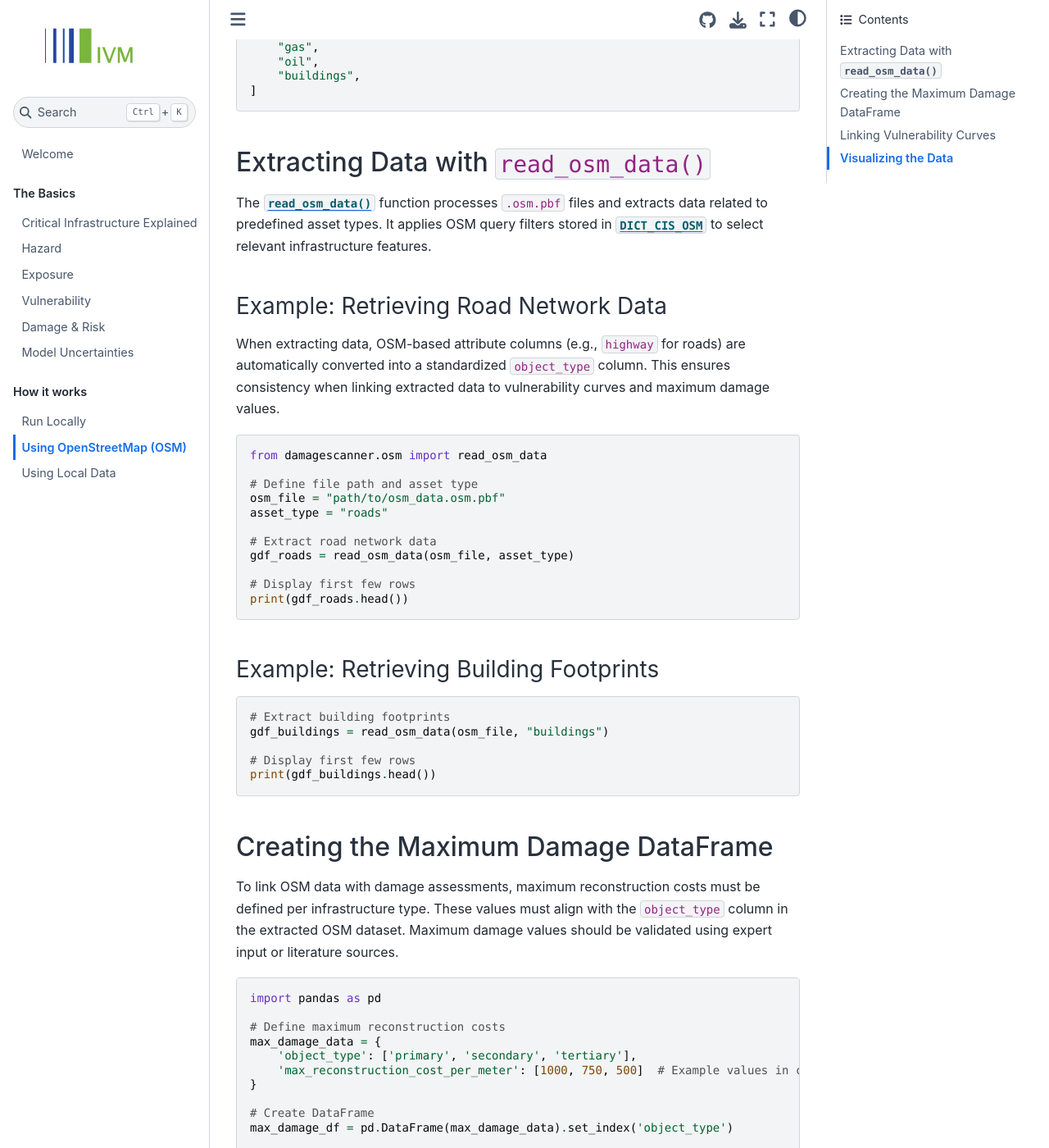
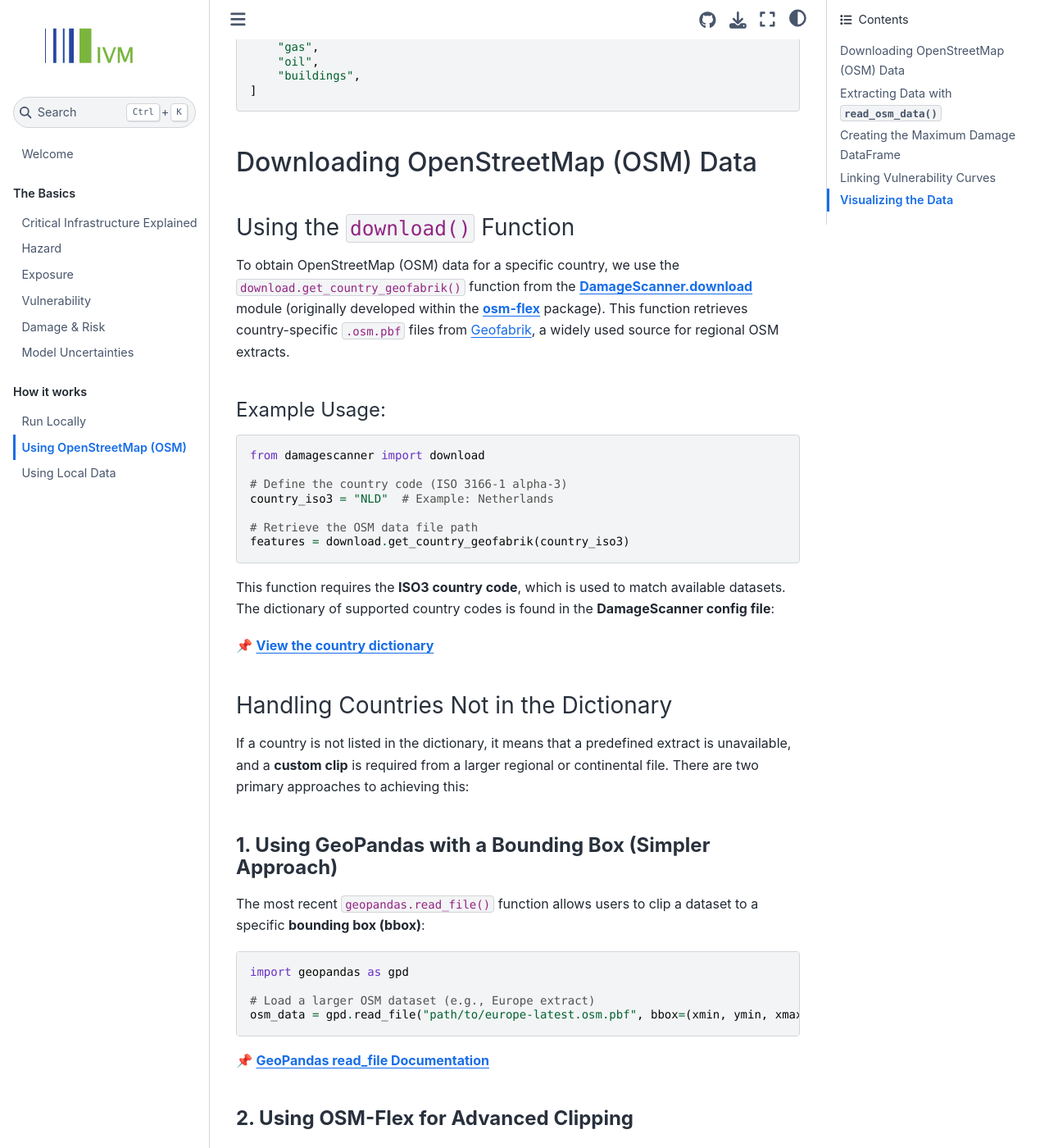
Before and after one commit to VU-IVM/GlobalInfraRisk, a Jupyter Book: the page built from howto/using_osm.md, in a window 1280 px wide and 1400 px high, scrolled down 535 px. Shown: the whole window at 82% size. Built offline with Jupyter Book 1.0.4 settings and Sphinx 7.4.7 and the Sphinx Book theme 1.1.4, drawn with Linux system fonts in a browser that asks for light colours; pages that are not in the unit, such as notebooks, are missing from menus; some of the changed text lies outside the part shown.

Commit message:
all CI run again

````diff
--- a/howto/using_osm.md
+++ b/howto/using_osm.md
@@ -23,6 +23,49 @@ asset_types = [
     "buildings",
 ]
 ```
+
+## Downloading OpenStreetMap (OSM) Data
+
+### Using the `download()` Function
+
+To obtain OpenStreetMap (OSM) data for a specific country, we use the `download.get_country_geofabrik()` function from the [**DamageScanner.download**](https://github.com/VU-IVM/DamageScanner/blob/DS1.0/src/damagescanner/download.py) module (originally developed within the [**osm-flex**](https://osm-flex.readthedocs.io/en/latest/index.html) package). This function retrieves country-specific `.osm.pbf` files from [Geofabrik](https://download.geofabrik.de/), a widely used source for regional OSM extracts.
+
+#### Example Usage:
+```python
+from damagescanner import download
+
+# Define the country code (ISO 3166-1 alpha-3)
+country_iso3 = "NLD"  # Example: Netherlands
+
+# Retrieve the OSM data file path
+features = download.get_country_geofabrik(country_iso3)
+```
+
+This function requires the **ISO3 country code**, which is used to match available datasets. The dictionary of supported country codes is found in the **DamageScanner config file**:
+
+📌 **[View the country dictionary](https://github.com/VU-IVM/DamageScanner/blob/DS1.0/src/damagescanner/config.py#L46)**
+
+### Handling Countries Not in the Dictionary
+If a country is not listed in the dictionary, it means that a predefined extract is unavailable, and a **custom clip** is required from a larger regional or continental file. There are two primary approaches to achieving this:
+
+#### **1. Using GeoPandas with a Bounding Box (Simpler Approach)**
+The most recent `geopandas.read_file()` function allows users to clip a dataset to a specific **bounding box (bbox)**:
+
+```python
+import geopandas as gpd
+
+# Load a larger OSM dataset (e.g., Europe extract)
+osm_data = gpd.read_file("path/to/europe-latest.osm.pbf", bbox=(xmin, ymin, xmax, ymax))
+```
+
+📌 **[GeoPandas read_file Documentation](https://geopandas.org/en/stable/docs/reference/api/geopandas.read_file.html)**
+
+#### **2. Using OSM-Flex for Advanced Clipping**
+For more precise extraction based on administrative boundaries or complex geometries, the **osm-flex** package provides a tailored clipping approach:
+
+📌 **[OSM-Flex Clipping Documentation](https://osm-flex.readthedocs.io/en/latest/1_clipping_shapes.html)**
+
+This method is more advanced and allows for detailed customization of OSM extracts beyond simple bounding boxes.
 
 ## Extracting Data with `read_osm_data()`
 
````
Also changed, not shown: intro/vulnerability.md (+22 -1 lines), 8 other files.
